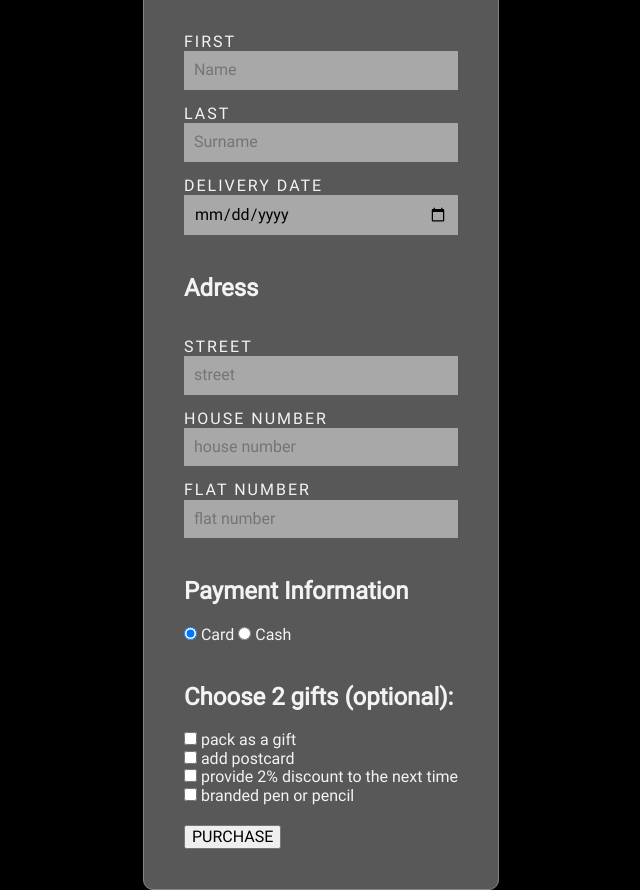
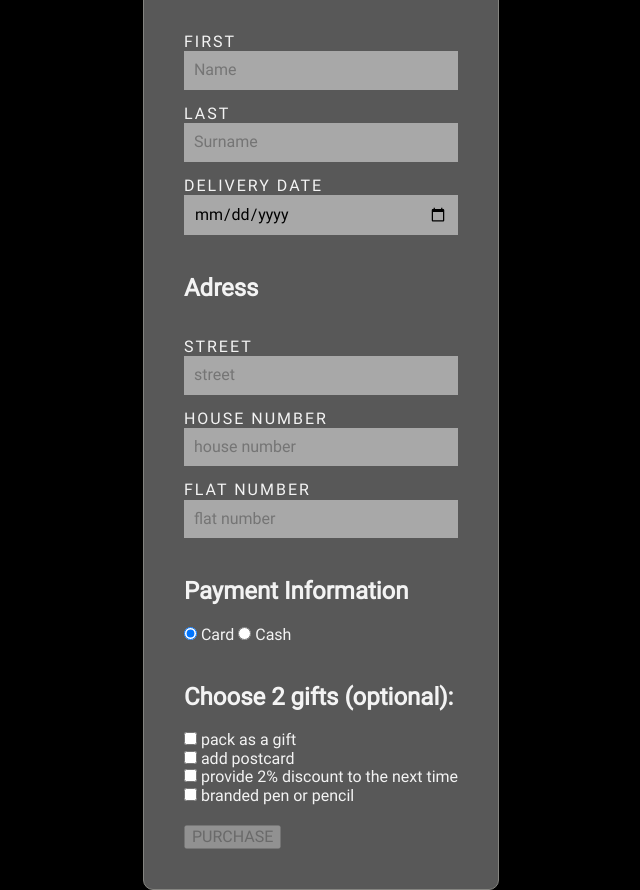
Before and after one commit to ToMikhail/book-shop, a plain HTML site: page pages/form/form.html in a window 1280 px wide. Shown: the whole page, without its empty margins (319-959 px from the left). Drawn offline with Linux system fonts and the light colour scheme.

Commit message:
feat: sumbit diasbles

```diff
--- a/pages/form/form.html
+++ b/pages/form/form.html
@@ -71,7 +71,7 @@
           <label for="vehicle4"> branded pen or pencil</label><br>
         </div>
         <div class="btn-block">
-          <button class=".btn-confirm" type="submit">PURCHASE</button>
+          <button class=".btn-confirm" type="submit" disabled>PURCHASE</button>
         </div>
       </form>
     </div>
```
